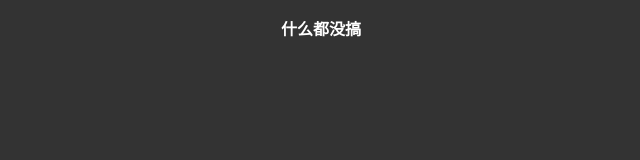
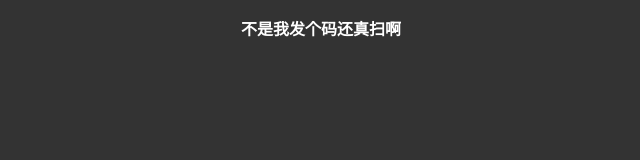
Before and after one commit to Mao-jh/NO.1, a plain HTML site: page index.html in a window 1280 px wide. Shown: the whole page, without its empty margins (319-959 px from the left). Drawn offline with Linux system fonts and the light colour scheme.

Commit message:
Update index.html

```diff
--- a/index.html
+++ b/index.html
@@ -7,6 +7,6 @@
         <title>毛总</title>
 </head>
 <body style="background-color: #333333;">
-<p style="text-align:center; color: white; font-weight: bold;">什么都没搞</p>
+<p style="text-align:center; color: white; font-weight: bold;">不是我发个码还真扫啊</p>
 </body>
 </html>
```
